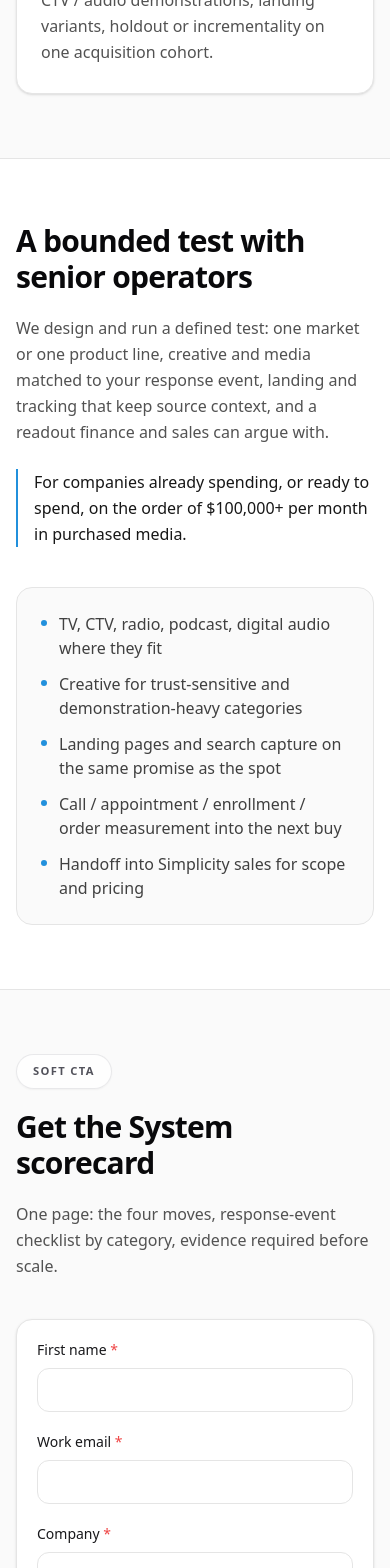
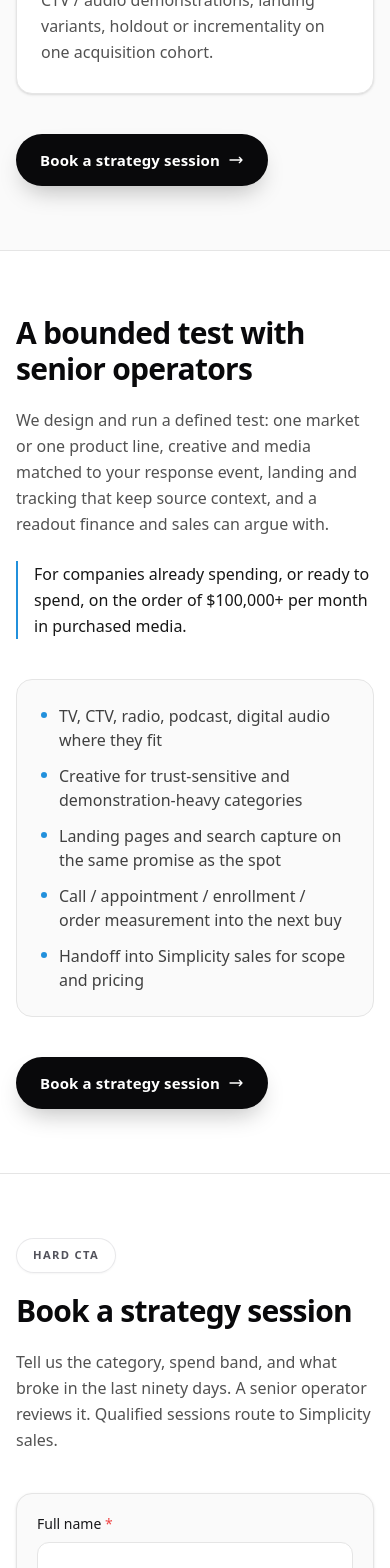
Before and after one commit to solfinnai/simplicityscaling, a Next.js app: page / in a window 390 px wide. Shown: the part 3800-5368 px from the top of the page. Built offline with nearby package versions, Linux system fonts and the light colour scheme; no server answers; a web font is replaced by a local one.

Commit message:
Inline Optima record on homepage and point CTAs on-page

```diff
--- a/src/app/layout.tsx
+++ b/src/app/layout.tsx
@@ -56,7 +56,7 @@ export default function RootLayout({
           crossOrigin="anonymous"
         />
       </head>
-      <body className="min-h-full bg-paper font-sans text-ink">
+      <body className="min-h-full bg-paper pb-20 font-sans text-ink lg:pb-0">
         <a
           href="#main"
           className="sr-only focus:not-sr-only focus:absolute focus:left-4 focus:top-4 focus:z-50 focus:rounded-full focus:bg-ink focus:px-3 focus:py-2 focus:text-paper"
--- a/src/app/not-found.tsx
+++ b/src/app/not-found.tsx
@@ -5,7 +5,7 @@ export default function NotFound() {
     <article className="mx-auto w-full max-w-3xl px-4 py-20 sm:px-6">
       <h1 className="text-4xl tracking-tight">This page is not on the funnel.</h1>
       <p className="mt-4 text-base text-neutral-600">
-        Return to the System Behind the Scale, or read the Optima case study.
+        Return to the System Behind the Scale, or read the Optima record on that page.
       </p>
       <div className="mt-8">
         <Link
--- a/src/app/page.tsx
+++ b/src/app/page.tsx
@@ -5,6 +5,8 @@ import { HardForm } from "@/components/forms/hard-form";
 import { SoftForm } from "@/components/forms/soft-form";
 import { FourMoves } from "@/components/four-moves";
 import { Hero } from "@/components/hero";
+import { OptimaRecord } from "@/components/optima-record";
+import { StickyCta } from "@/components/sticky-cta";
 
 export default function HomePage() {
   return (
@@ -13,9 +15,11 @@ export default function HomePage() {
       <FourMoves />
       <CategoryPanels />
       <BoundedTest />
+      <HardForm />
       <SoftForm />
-      <HardForm />
+      <OptimaRecord />
       <EvidenceNote />
+      <StickyCta />
     </>
   );
 }
--- a/src/components/bounded-test.tsx
+++ b/src/components/bounded-test.tsx
@@ -1,3 +1,4 @@
+import { SectionCta } from "@/components/section-cta";
 import { copy } from "@/lib/copy";
 
 export function BoundedTest() {
@@ -23,6 +24,7 @@ export function BoundedTest() {
             </li>
           ))}
         </ul>
+        <SectionCta eventLabel="offer_book" className="lg:col-span-2" />
       </div>
     </section>
   );
--- a/src/components/category-panels.tsx
+++ b/src/components/category-panels.tsx
@@ -1,3 +1,4 @@
+import { SectionCta } from "@/components/section-cta";
 import { copy } from "@/lib/copy";
 
 export function CategoryPanels() {
@@ -29,6 +30,7 @@ export function CategoryPanels() {
             </article>
           ))}
         </div>
+        <SectionCta eventLabel="category_book" className="mt-10" />
       </div>
     </section>
   );
--- a/src/components/evidence-note.tsx
+++ b/src/components/evidence-note.tsx
@@ -13,7 +13,7 @@ export function EvidenceNote() {
         </p>
         <p className="mt-4">
           <a
-            href={SITE.caseStudyUrl}
+            href={SITE.caseStudyPath}
             className="text-sm font-bold text-accent underline-offset-4 hover:underline"
           >
             {copy.evidence.link}
```
